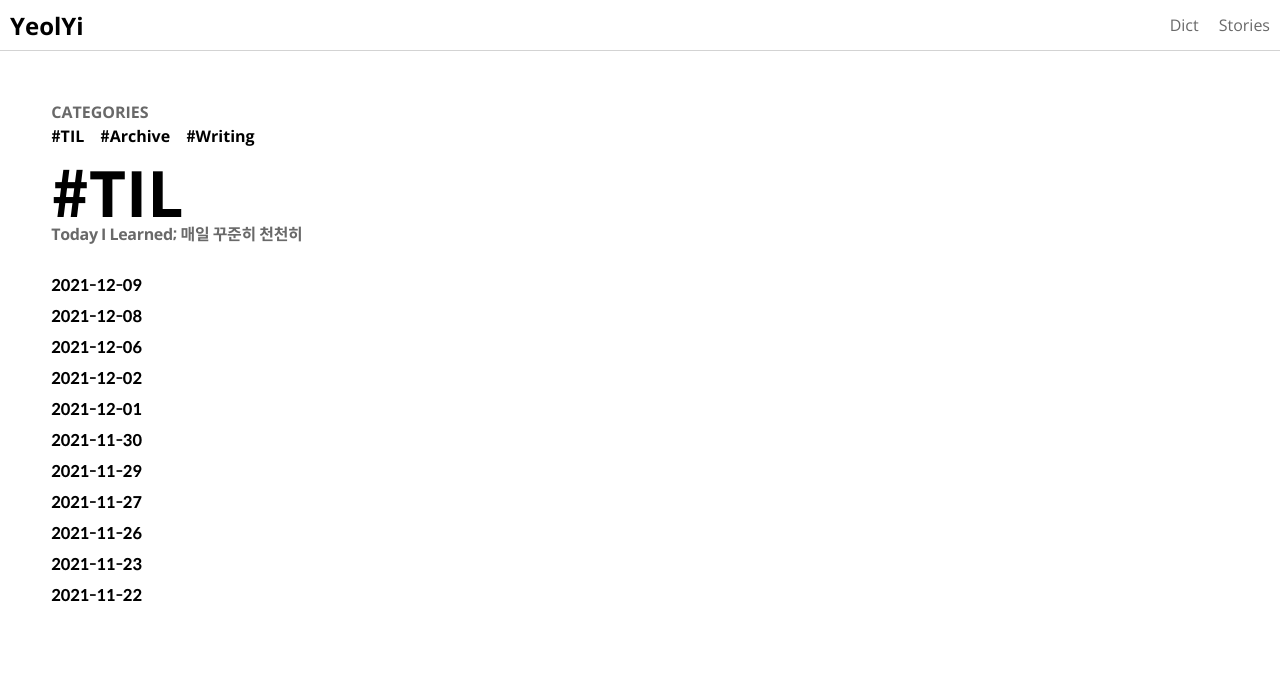
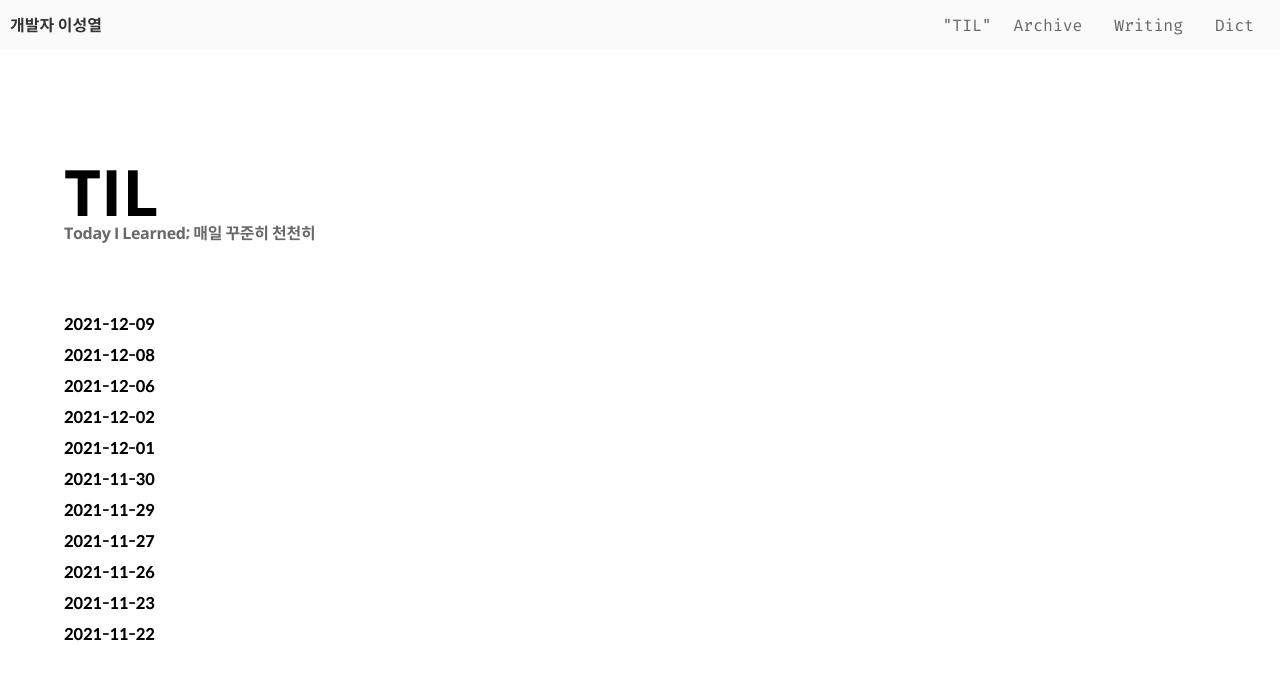
Before and after one commit to Yeolyi/blog, a Next.js app: page /stories/til in a window 1280 px wide. Shown: the top 680 px of the page. Built offline with nearby package versions, Linux system fonts and the light colour scheme.

Commit message:
상단바 디자인 수정

```diff
--- a/components/container.module.css
+++ b/components/container.module.css
@@ -1,5 +1,5 @@
 #container {
     max-width: 600px;
-    margin: 4vw;
+    margin: 15vh 5vw;
     margin-bottom: 50%;
 }
--- a/components/navBar.js
+++ b/components/navBar.js
@@ -1,36 +1,38 @@
 import Link from "next/link"
 import styles from "./navBar.module.css"
+import { useRouter } from 'next/router'
 
 export default function NavBar() {
     return <>
         <header id={styles.navBar}>
-            <Logo />
-            <NavButtons />
+            <Link href="/"><h2>개발자 이성열</h2></Link>
+            <CategoryList/>
         </header>
     </>
 }
 
-function NavButtons() {
+const categories = [
+    { name: "TIL", description: "Today I Learned; 매일 꾸준히 천천히", link: "/stories/til" },
+    { name: "Archive", description: "인터넷에서 보물찾기", link: "/stories/archive" },
+    { name: "Writing", description: "기록할만한 나의 지난 경험들", link: "/stories/writing" },
+    { name: "Dict", link: "/dict" },
+];
+
+function CategoryList() {
+    const router = useRouter();
     return (
-        <nav id={styles.navButtons}>
-            <li>
-                <NavButton link="/dict" title="Dict" />
-                <NavButton link="/stories/til" title="Stories" />
-            </li>
-        </nav>
-    );
-}
-
-function Logo() {
-    return <Link href="/">
-        <a id={styles.logo}>YeolYi</a>
-    </Link>
-}
-
-function NavButton({title, link}) {
-    return (
-    <Link href={link}>
-        <a className={styles.navButton}>{title}</a>
-    </Link>
+        <ul id={styles.categoryList}>
+            {
+                categories.map(x => {
+                    return (
+                        <Link href={x.link} key={x.link}>
+                            <li className={styles.categoryButton}>
+                                {router.pathname.includes(x.link) ? `"${x.name}"` : ` ${x.name} `}
+                            </li>
+                        </Link>
+                    )
+                })
+            }
+        </ul >
     )
 }
--- a/components/navBar.module.css
+++ b/components/navBar.module.css
@@ -1,25 +1,3 @@
-#logo {
-    font-size: 1.5rem;
-    font-family: 'Bold', sans-serif;
-    text-decoration: none;
-    color: black;
-}
-
-#navButtons  {
-    margin-left: auto;
-}
-
-#navButtons li {
-    display: flex;
-    float: right;
-}
-
-.navButton {
-    font-size: 1rem;
-    color: dimgray;
-    margin-left: 20px;
-}
-
 #navBar {
     position: sticky;
     top: 0;
@@ -27,16 +5,28 @@
     padding: 0 10px;
     display: flex;
     align-items: center;
-    background-color: rgba(255, 255, 255, 0.95);
+    background-color: rgba(250, 250, 250, 0.95);
+    backdrop-filter: blur(2px);
     z-index: 1;
 }
 
-#navBar::after {
-    position: absolute;
-    top: 50px;
-    left: 0;
-    content: "";
-    width: 100%;
-    height: 1px;
-    background-color: lightgray;
+#navBar h2 {
+    font-size: 1rem;
+    cursor: pointer;
 }
+
+#categoryList {
+    text-align: right;
+    list-style: none;
+    margin-left: auto;
+}
+
+.categoryButton {
+    display: inline-block;
+    color: dimgray;
+    margin: 0 6px;
+    cursor: pointer;
+    text-align: center;
+    font-family: 'code', monospace;
+    white-space: pre; /* 따옴표가 추가될 때 버튼 이동을 막는 공백을 제거하지 않음 */
+}
--- a/components/stories.js
+++ b/components/stories.js
@@ -1,11 +1,10 @@
 import styles from "./stories.module.css"
 import { useState } from "react"
-import Link from "next/link"
 
 const categories = [
-    { name: "#TIL", description: "Today I Learned; 매일 꾸준히 천천히" , link: "/stories/til"},
-    { name: "#Archive", description: "인터넷에서 보물찾기", link: "/stories/archive" },
-    { name: "#Writing", description: "기록할만한 나의 지난 경험들", link: "/stories/writing" },
+    { name: "TIL", description: "Today I Learned; 매일 꾸준히 천천히" , link: "/stories/til"},
+    { name: "Archive", description: "인터넷에서 보물찾기", link: "/stories/archive" },
+    { name: "Writing", description: "기록할만한 나의 지난 경험들", link: "/stories/writing" },
 ]
 
 export default function Stories({type, children}) {
@@ -14,23 +13,10 @@ export default function Stories({type, children}) {
     let newCategory = categories.find(x => x.link.endsWith(type)) ?? categories[0];
     if (category.name !== newCategory.name) { setCategory(newCategory); }
 
-    const buttons = categories
-    .map(x => {
-        return (
-        <Link href={x.link} key={x.link}>
-            <button onClick={() => setCategory(x)}>
-                {x.name}
-            </button>
-        </Link>
-        )
-    })
-    .concat(<div id={styles.currentLink} key={"currentLink"}>{ category.name }</div>)
-
     return (
         <>
         <nav id={styles.storyNav}>
-            <strong>CATEGORIES</strong>
-            { buttons }
+            <div id={styles.currentLink} key={"currentLink"}>{ category.name }</div>
             <p>{ category.description }</p>
         </nav>
             {children}
--- a/components/stories.module.css
+++ b/components/stories.module.css
@@ -1,28 +1,12 @@
-#storyNav strong {
-    font-family: 'bold', sans-serif;
-    font-size: 1rem;
-    color: dimgray;
-    line-height: 1.5rem;
-    display: block;
-}
-
-#storyNav button {
-    font-family: 'bold', sans-serif;
-    font-size: 1rem;
-    margin-right: 16px;
-    color: black;
-
-    background-color: transparent;
-    border: none;
-    outline: none;
-    cursor: pointer;
+#storyNav {
+    background-color: white;
 }
 
 #storyNav p {
     font-family: 'bold', sans-serif;
     font-size: 1rem;
     color: dimgray;
-    margin-bottom: 24px;
+    margin-bottom: 4rem;
 }
 
 #currentLink {
--- a/pages/_app.js
+++ b/pages/_app.js
@@ -1,10 +1,14 @@
 import '../styles/globals.css'
 import NavHeader from '../components/navBar'
 import Container from '../components/container'
+import Head from 'next/head'
 
 function MyApp({ Component, pageProps }) {
   return <>
-    <NavHeader/>
+    <Head>
+      <title> 개발자 이성열</title>
+    </Head>
+    <NavHeader />
     <Container>
       <Component {...pageProps} />
     </Container>
--- a/pages/index.js
+++ b/pages/index.js
@@ -2,8 +2,6 @@ import Head from 'next/head'
 
 export default function Home() {
   return (
-      <Head>
-        <title> 개발자 이성열</title>
-      </Head>
+    <p>안녕하세요!</p>
   )
 }
```
Also changed, not shown: pages/stories/archive.js (+5 -5 lines), pages/stories/archive.module.css (+1 -1 lines).
